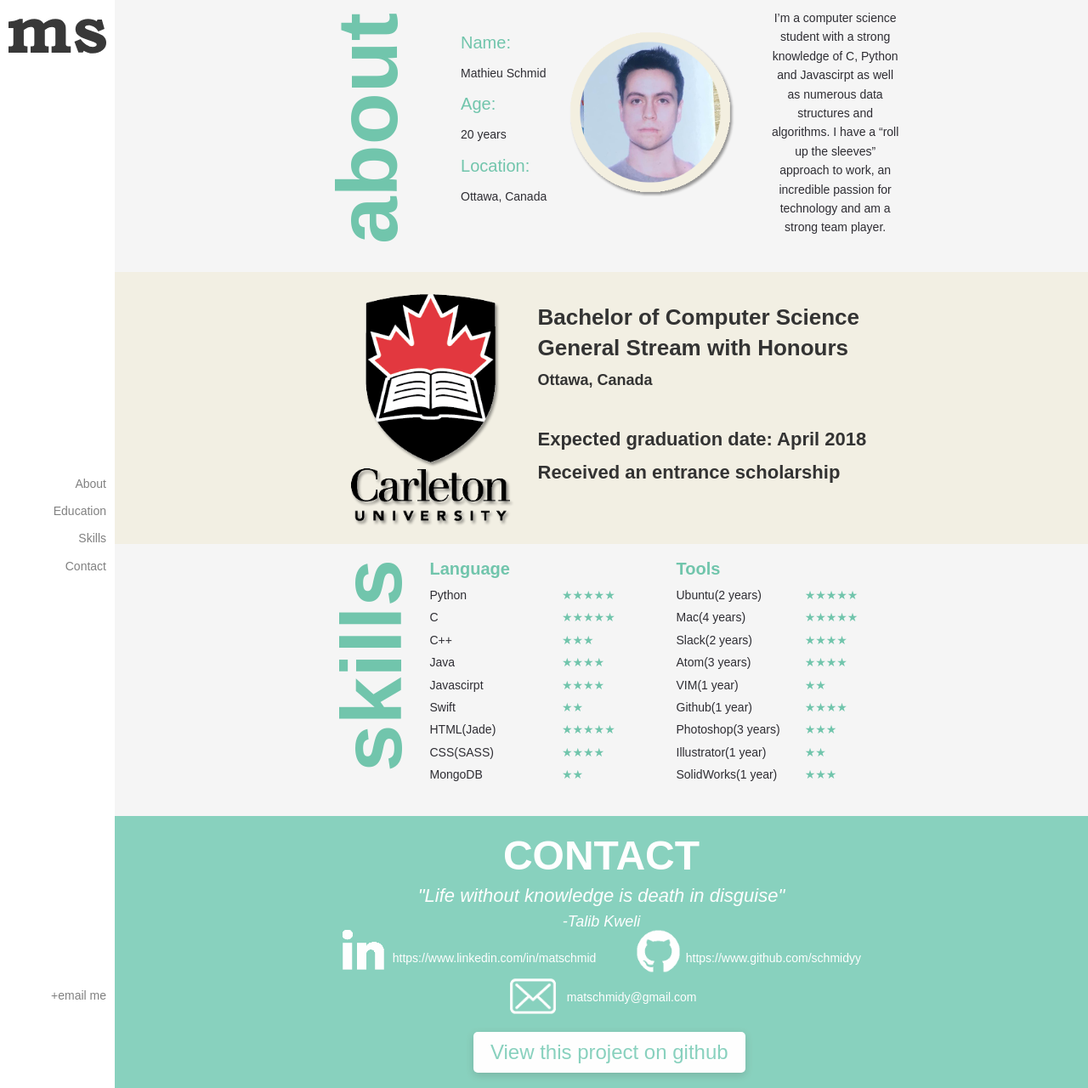
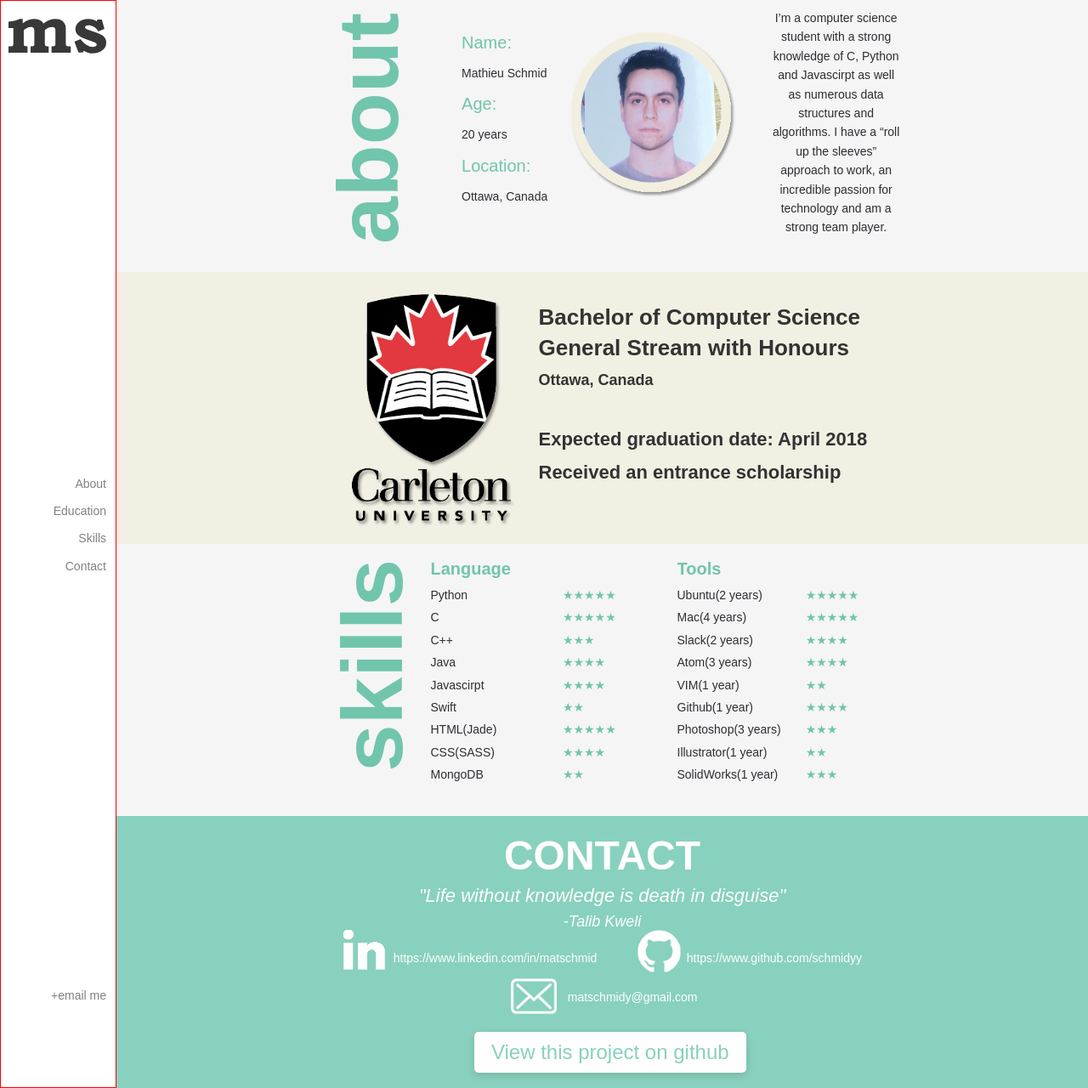
Before and after one commit to schmidyy/ProjectMat, a Jekyll site: the page built from index.html, in a window 1280 px wide. Shown: the whole page at 85% size. Built offline with Jekyll 4.4.1, drawn with Linux system fonts in a browser that asks for light colours; some web fonts are replaced; Markdown is read by kramdown in place of the engine named in the settings.

Commit message:
bug fixing

```diff
--- a/_config.yml
+++ b/_config.yml
@@ -1,4 +1,4 @@
 name: Mat Schmid
 markdown: redcarpet
-highlighter: pygments # or rouge or null
+highlighter: rouge # or rouge or null
 exclude: ["node_modules", "gulpfile.js", "package.json"]
--- a/assets/css/1-base/_vars.sass
+++ b/assets/css/1-base/_vars.sass
@@ -3,4 +3,4 @@
 $accent-color: grey
 $bg-color: #F9F9F9
 $link-color: $accent-color
-$selection-color: #FFF498
+$selection-color: opacify(#FFF498, 0.2)
--- a/assets/css/3-sections/header.sass
+++ b/assets/css/3-sections/header.sass
@@ -3,8 +3,9 @@
     width: 135px
     background: white
     padding: 30px 0
+    //height: 100vh
 
-    //border: 1px solid red
+    border: 1px solid red
     .header-position
       position: fixed
       top: 0px
@@ -117,6 +118,7 @@
     header
       width: auto
       padding: 10px 0
+      height: auto
 
       .header-position
         width: auto
--- a/assets/css/main.css
+++ b/assets/css/main.css
@@ -474,13 +474,13 @@
   color: #b3b3b3; }
 
 ::-moz-selection {
-  background: #FFF498; }
+  background: #fff498; }
 
 ::selection {
-  background: #FFF498; }
+  background: #fff498; }
 
 ::-moz-selection {
-  background: #FFF498; }
+  background: #fff498; }
 
 img::-moz-selection {
   background: transparent; }
@@ -492,7 +492,7 @@
   background: transparent; }
 
 body {
-  -webkit-tap-highlight-color: #FFF498; }
+  -webkit-tap-highlight-color: #fff498; }
 
 body {
   background: #F9F9F9;
@@ -526,7 +526,8 @@
 .home-wrap header {
   width: 135px;
   background: white;
-  padding: 30px 0; }
+  padding: 30px 0;
+  border: 1px solid red; }
   .home-wrap header .header-position {
     position: fixed;
     top: 0px;
@@ -620,7 +621,8 @@
 @media (max-width: 500px) {
   .home-wrap header {
     width: auto;
-    padding: 10px 0; }
+    padding: 10px 0;
+    height: auto; }
     .home-wrap header .header-position {
       width: auto;
       position: relative;
```
Also changed, not shown: assets/css/4-layouts/home.sass (line endings or trailing spaces).
